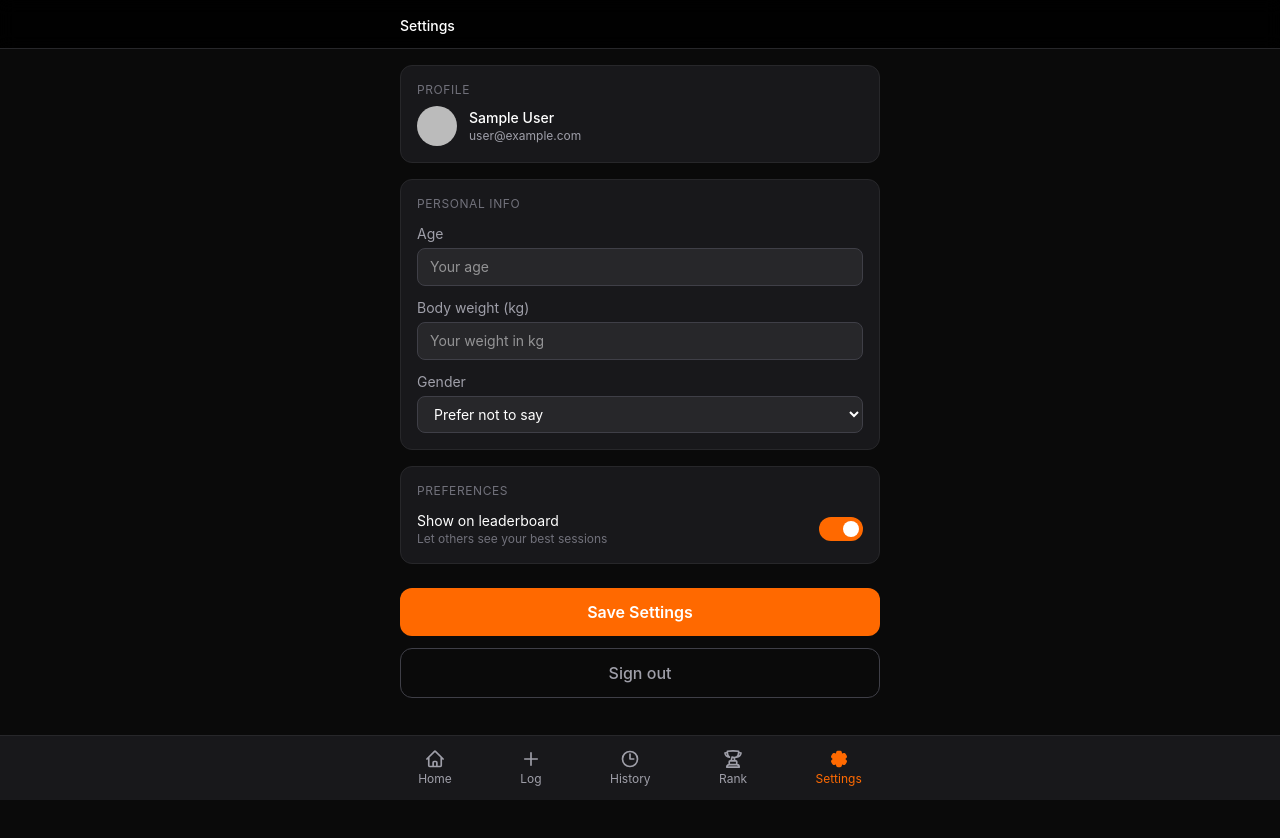
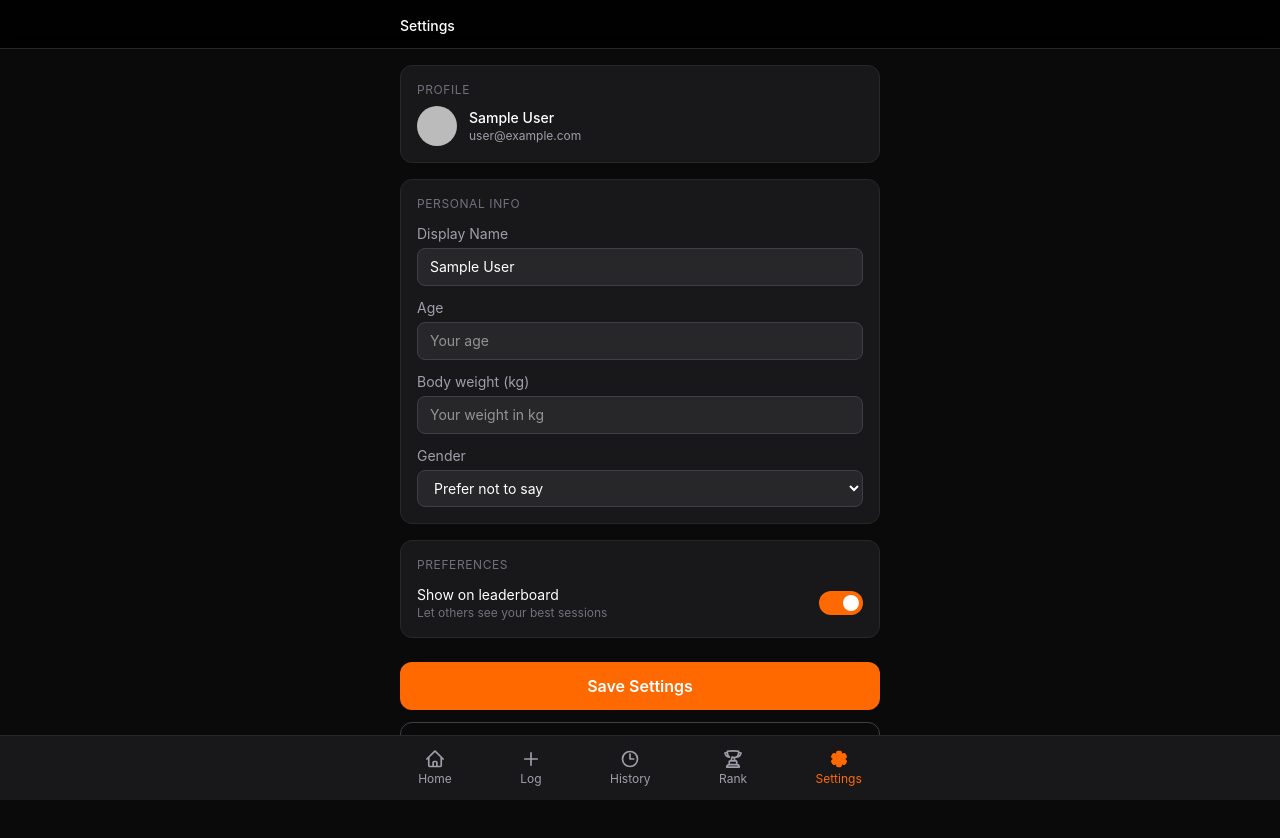
Before and after one commit to SoriamoriaDev/push-tonnes, a Next.js app: page /settings in a window 1280 px wide. Shown: the top 838 px of the page. Before the commit the page ends 800 px from the top, so only its background shows below. Built offline with nearby package versions, Linux system fonts and the light colour scheme; no server answers; the database is empty; sample sign-in values are in the browser's storage.

Commit message:
feat: add display name field to settings

```diff
--- a/src/app/settings/page.tsx
+++ b/src/app/settings/page.tsx
@@ -6,6 +6,7 @@ import { useRouter } from 'next/navigation';
 import { useEffect, useState } from 'react';
 import { getUserSettings, updateUserSettings } from '@/lib/firestore';
 import { signOut } from '@/lib/auth';
+import { updateProfile } from 'firebase/auth';
 import { UserSettings } from '@/types';
 
 export default function SettingsPage() {
@@ -23,7 +24,13 @@ export default function SettingsPage() {
   useEffect(() => {
     if (user) {
       getUserSettings(user.uid)
-        .then(setSettings)
+        .then((s) => {
+          // Pre-fill displayName from Firebase Auth if not set in settings
+          if (!s.displayName && user.displayName) {
+            s.displayName = user.displayName;
+          }
+          setSettings(s);
+        })
         .catch(console.error)
         .finally(() => setLoadingSettings(false));
     }
@@ -34,6 +41,10 @@ export default function SettingsPage() {
     setSaving(true);
     try {
       await updateUserSettings(user.uid, settings);
+      // Also update Firebase Auth display name if changed
+      if (settings.displayName && settings.displayName !== user.displayName) {
+        await updateProfile(user, { displayName: settings.displayName });
+      }
       setSaved(true);
       setTimeout(() => setSaved(false), 2000);
     } catch (err) {
@@ -90,6 +101,17 @@ export default function SettingsPage() {
           <p className="text-xs text-zinc-500 mb-3 uppercase tracking-wider">Personal Info</p>
 
           <div className="space-y-3">
+            <div>
+              <label className="text-sm text-zinc-400 block mb-1">Display Name</label>
+              <input
+                type="text"
+                value={settings.displayName ?? ''}
+                onChange={(e) => setSettings({ ...settings, displayName: e.target.value || undefined })}
+                placeholder="Your name"
+                className="w-full bg-zinc-800 border border-zinc-700 rounded-lg px-3 py-2 text-white text-sm focus:outline-none focus:border-orange-500"
+              />
+            </div>
+
             <div>
               <label className="text-sm text-zinc-400 block mb-1">Age</label>
               <input
--- a/src/types/index.ts
+++ b/src/types/index.ts
@@ -8,6 +8,7 @@ export interface UserProfile {
 
 export interface UserSettings {
   showOnLeaderboard: boolean;
+  displayName?: string;
   age?: number;
   weight?: number;
   gender?: 'male' | 'female' | 'other';
```
